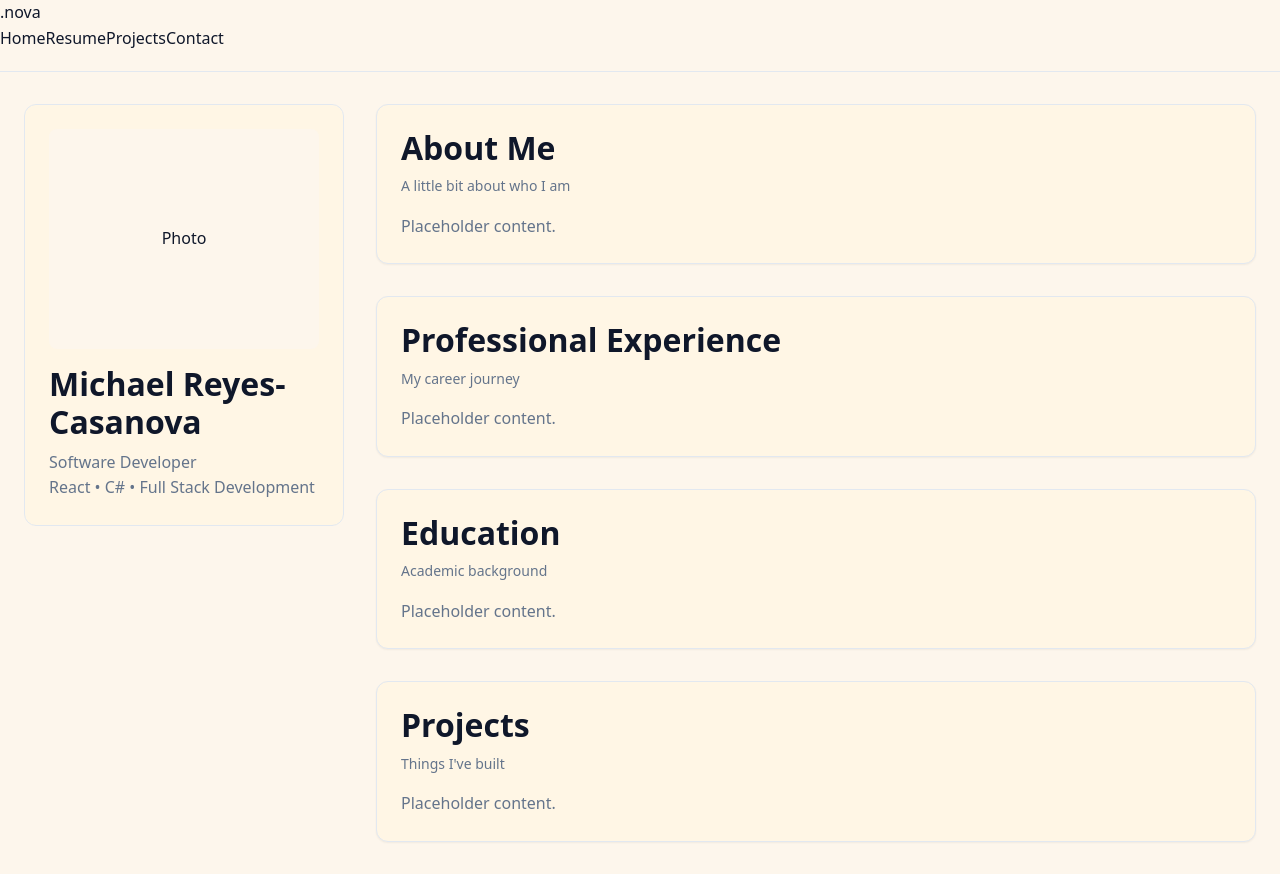
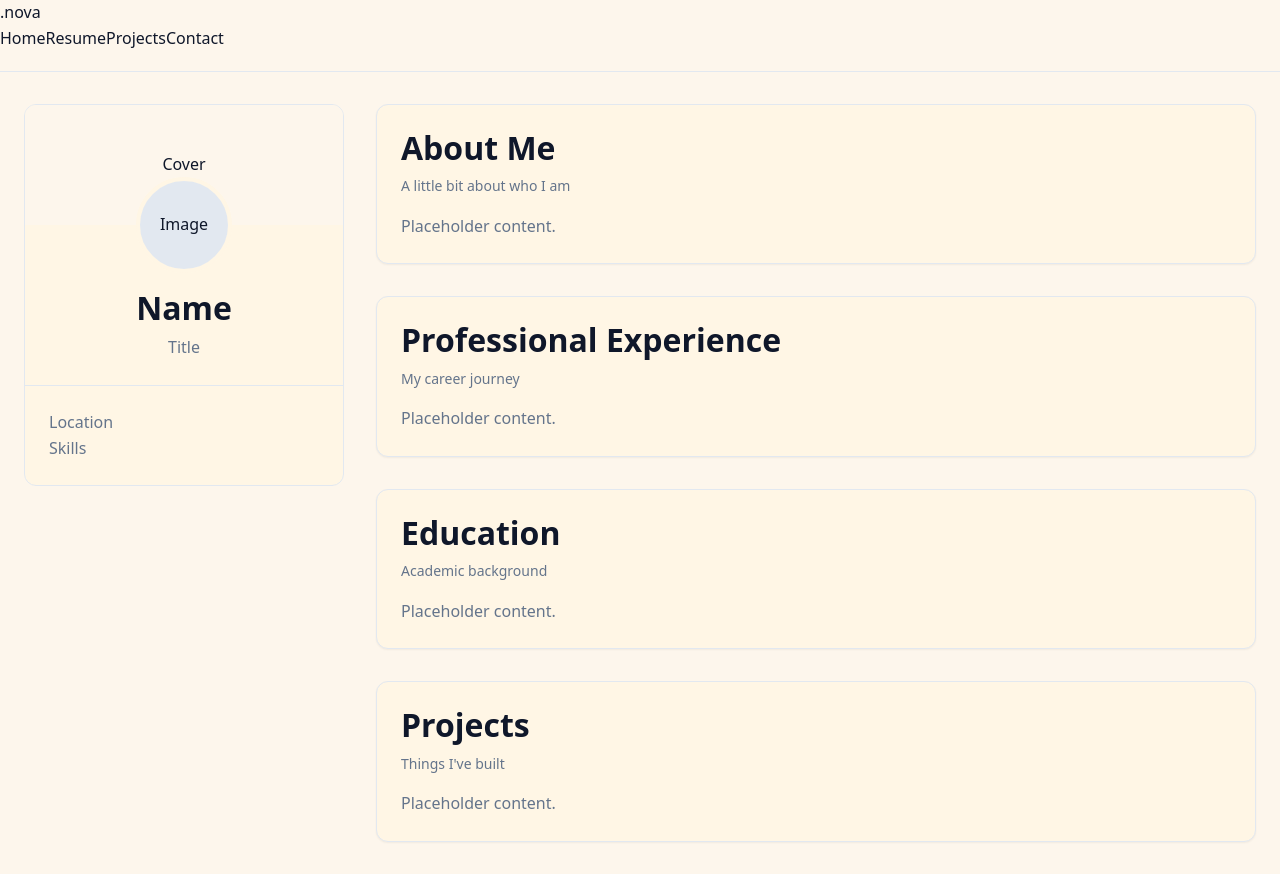
Before and after one commit to MikeReyes102/dev-portfolio, a React (Vite) app: page / in a window 1280 px wide. Built offline with nearby package versions, Linux system fonts and the light colour scheme.

Commit message:
Update styles slightly for the sidebar

```diff
--- a/src/components/sidebar/ProfileSidebar.jsx
+++ b/src/components/sidebar/ProfileSidebar.jsx
@@ -4,32 +4,42 @@ export default function ProfileSidebar() {
   return (
     <div className="profile-card">
 
-      <div className="profile-image">
-        <div className="image-placeholder">
-          Photo
-        </div>
+      <div className="profile-cover">
+        Cover
       </div>
 
-      <div className="profile-info">
+
+      <div className="profile-avatar">
+        Image
+      </div>
+
+
+      <div className="profile-content">
 
         <h2>
-          Michael Reyes-Casanova
+          Name
         </h2>
 
         <p>
-          Software Developer
+          Title
         </p>
 
       </div>
 
-      <div className="profile-meta">
+
+      <div className="profile-details">
 
         <p>
-          React • C# • Full Stack Development
+          Location
+        </p>
+
+        <p>
+          Skills
         </p>
 
       </div>
 
+
     </div>
   );
 }
--- a/src/styles/sidebar.css
+++ b/src/styles/sidebar.css
@@ -6,39 +6,79 @@
 
   border-radius: var(--radius-lg);
 
-  padding: var(--space-5);
+  overflow: hidden;
 
 }
 
 
-.profile-image {
+/* Cover */
 
-  height: 220px;
+.profile-cover {
 
-  margin-bottom: var(--space-4);
+  height: 120px;
+
+  background: var(--color-bg);
+
+  display: flex;
+
+  align-items: center;
+
+  justify-content: center;
 
 }
 
 
-.image-placeholder {
+/* Avatar */
 
-  height: 100%;
+.profile-avatar {
 
-  display:flex;
+  width: 96px;
 
-  align-items:center;
+  height: 96px;
 
-  justify-content:center;
+  border-radius: 50%;
 
-  background: var(--color-bg);
+  background: var(--color-border);
 
-  border-radius: var(--radius-md);
+  display: flex;
+
+  align-items: center;
+
+  justify-content: center;
+
+  margin: -48px auto var(--space-4);
+
+  border: 4px solid var(--color-surface);
 
 }
 
 
-.profile-info h2 {
+/* Content */
+
+.profile-content {
+
+  text-align: center;
+
+  padding: 0 var(--space-5);
+
+}
+
+
+.profile-content h2 {
 
   margin-bottom: var(--space-2);
 
 }
+
+
+/* Details */
+
+.profile-details {
+
+  padding: var(--space-5);
+
+  border-top: 1px solid var(--color-border);
+
+  margin-top: var(--space-5);
+
+}
```
